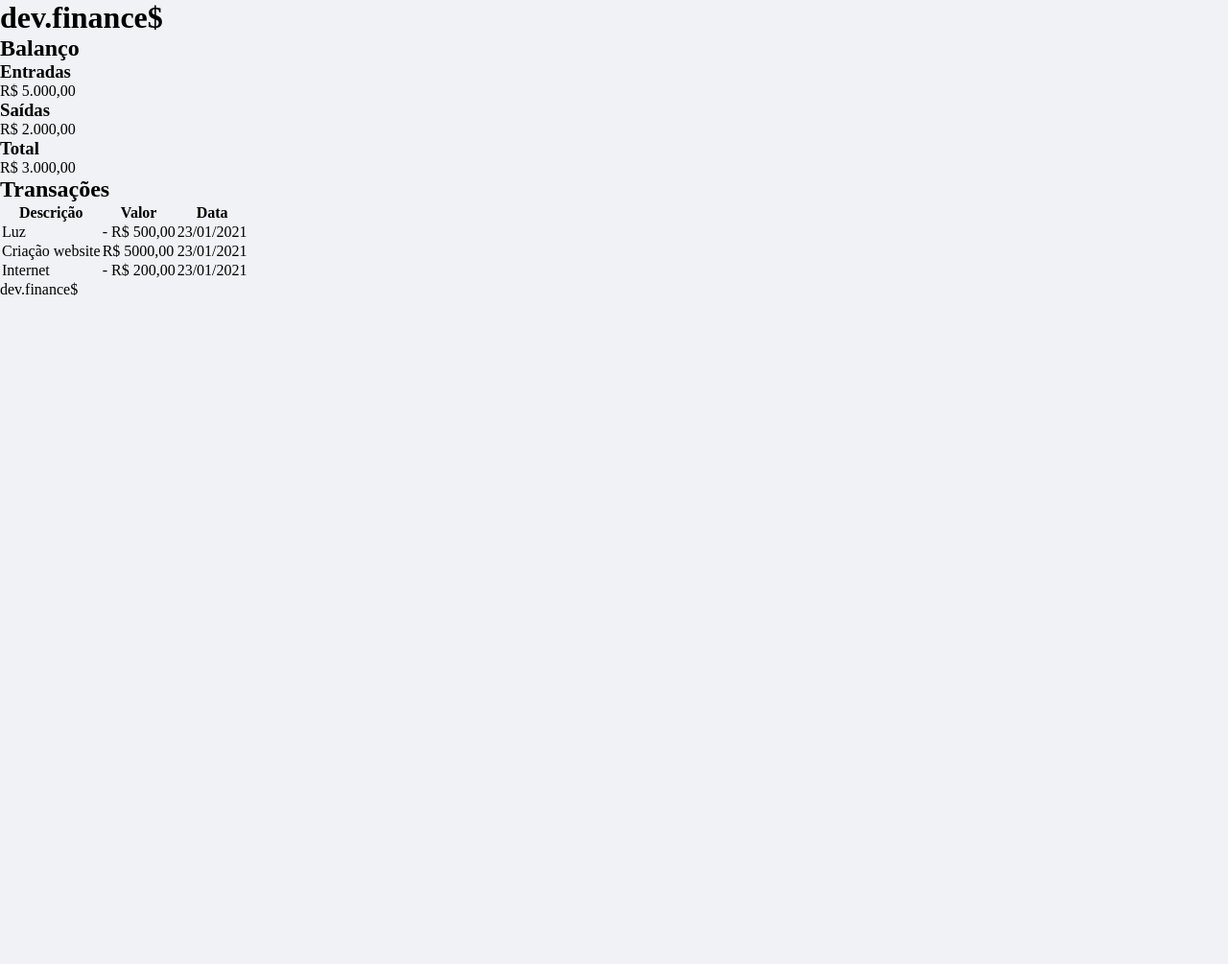
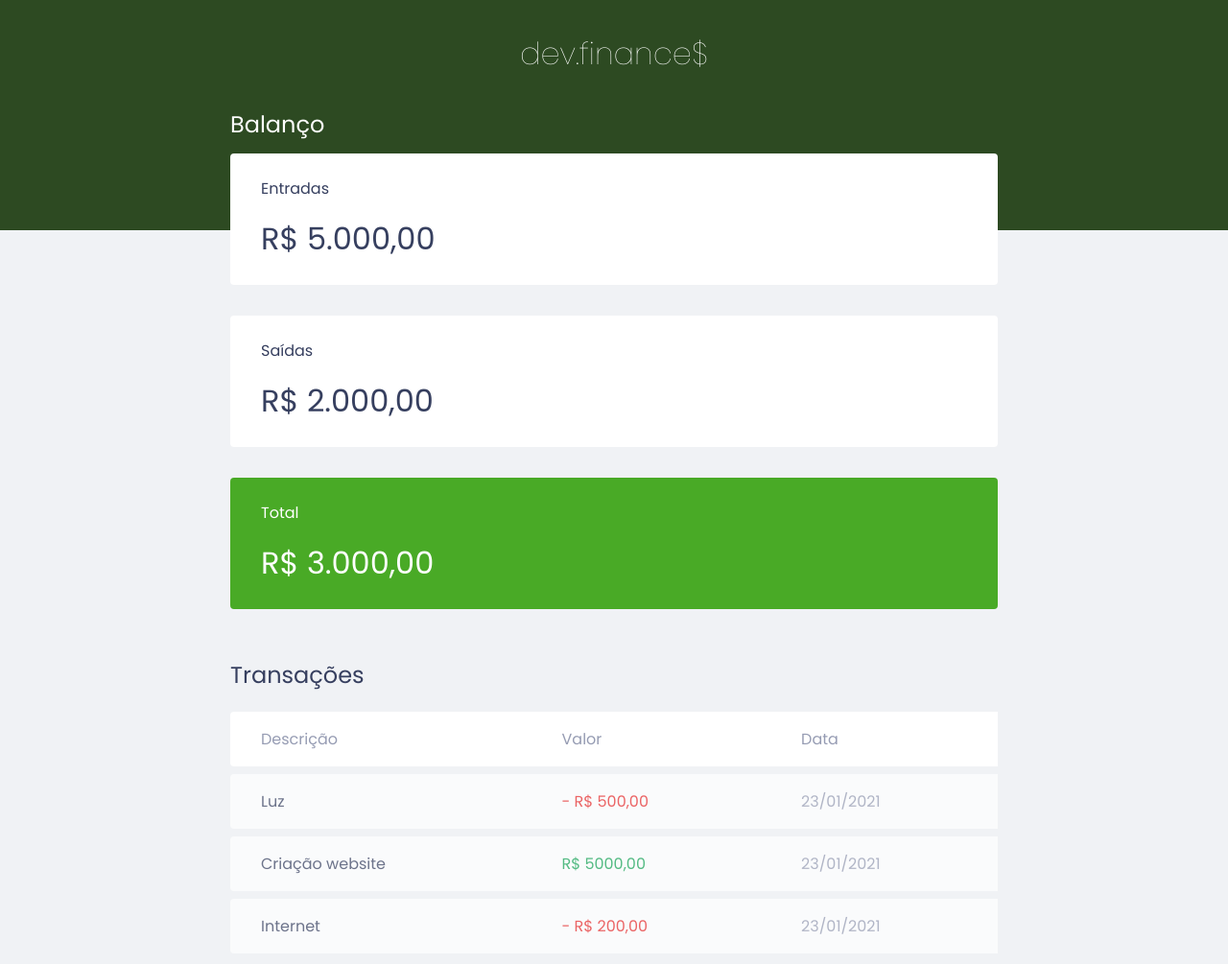
Before and after one commit to AmandaCacholi/maratona-rocketseat, a plain HTML site: page index.html in a window 1280 px wide. Shown: the top 1005 px of the page at 96% size. Before the commit the page ends 800 px from the top, so only its background shows below. Drawn offline with Linux system fonts and the light colour scheme.

Commit message:
aplicação do CSS

```diff
--- a/index.html
+++ b/index.html
@@ -5,6 +5,10 @@
 	<meta charset="UTF-8">
 	<meta name="viewport" content="width=device-width, initial-scale=1.0">
 	<link rel="stylesheet" href="./style.css">
+	<link rel="preconnect" href="https://fonts.gstatic.com">
+	<link
+		href="https://fonts.googleapis.com/css2?family=Poppins:ital,wght@0,100;0,200;0,400;0,700;1,100;1,200;1,400&display=swap"
+		rel="stylesheet">
 	<title>dev.finance$</title>
 </head>
 
@@ -14,7 +18,7 @@
 		<h1 id="logo">dev.finance$</h1>
 	</header>
 
-	<main>
+	<main class="container">
 		<section id="balance">
 
 			<h2>Balanço</h2>
@@ -29,7 +33,7 @@
 				<p>R$ 2.000,00</p>
 			</div>
 
-			<div class="card">
+			<div class="card total">
 				<h3>Total</h3>
 				<p>R$ 3.000,00</p>
 			</div>
@@ -50,19 +54,19 @@
 
 				<tbody>
 					<tr>
-						<td>Luz</td>
-						<td>- R$ 500,00</td>
-						<td>23/01/2021</td>
+						<td class="description">Luz</td>
+						<td class="expense">- R$ 500,00</td>
+						<td class="date">23/01/2021</td>
 					</tr>
 					<tr>
-						<td>Criação website</td>
-						<td>R$ 5000,00</td>
-						<td>23/01/2021</td>
+						<td class="description">Criação website</td>
+						<td class="income">R$ 5000,00</td>
+						<td class="date">23/01/2021</td>
 					</tr>
 					<tr>
-						<td>Internet</td>
-						<td>- R$ 200,00</td>
-						<td>23/01/2021</td>
+						<td class="description">Internet</td>
+						<td class="expense">- R$ 200,00</td>
+						<td class="date">23/01/2021</td>
 					</tr>
 				</tbody>
 			</table>
--- a/style.css
+++ b/style.css
@@ -1,3 +1,8 @@
+/* Global */
+:root {
+    --dark-blue: #363f5f;
+}
+
 * {
     margin: 0;
     padding: 0;
@@ -6,4 +11,119 @@
 
 body {
     background: #f0f2f5;
+    font-family: 'Poppins', sans-serif;
 }
+
+.container {
+    width: min(90vw, 800px);
+    margin: auto;
+}
+
+/* Titles */
+h2 {
+    margin-top: 3.2rem;
+    margin-bottom: 0.8rem;
+    color: var(--dark-blue);
+    font-weight: normal;
+}
+
+/* Header */
+header {
+    background: #2d4a22;
+    padding: 2rem 0 10rem;
+    text-align: center;
+}
+
+#logo {
+    color: #fff;
+    font-weight: 100;
+}
+
+/* Balance */
+#balance {
+    margin-top: -8rem;
+}
+
+#balance h2 {
+    color: #fff;
+    margin-top: 0;
+}
+
+/* Cards */
+.card {
+    background: white;
+    padding: 1.5rem 2rem;
+    border-radius: 0.25rem;
+    margin-bottom: 2rem;
+    color: var(--dark-blue);
+
+}
+
+.card h3 {
+    font-weight: normal;
+    font-size: 1rem;
+}
+
+.card p {
+    font-size: 2rem;
+    line-height: 3rem;
+    margin-top: 1rem;
+}
+
+.card.total {
+    background: #49aa26;
+    color: white;
+}
+
+/* Table */
+#data-table {
+    width: 100%;
+    border-spacing: 0 0.5rem;
+    color: #969cb3;
+}
+
+table thead tr th:first-child,
+table tbody tr td:first-child {
+    border-radius: 0.25rem 0 0 0.25rem;
+}
+
+table thead th {
+    background: white;
+    font-weight: normal;
+    padding: 1rem 2rem;
+    text-align: left;
+}
+
+table tbody tr {
+    opacity: 0.7;
+}
+
+table tbody tr:hover {
+    opacity: 1;
+}
+
+table tbody td {
+    background: white;
+    padding: 1rem 2rem;
+
+}
+
+td.description {
+    color: var(--dark-blue);
+}
+
+td.income {
+    color: #12a454;
+}
+
+td.expense {
+    color: #e92929;
+}
+
+/* Footer */
+footer {
+    text-align: center;
+    padding: 4rem 0 2rem;
+    color: var(--dark-blue);
+    opacity: 0.6;
+}
```
